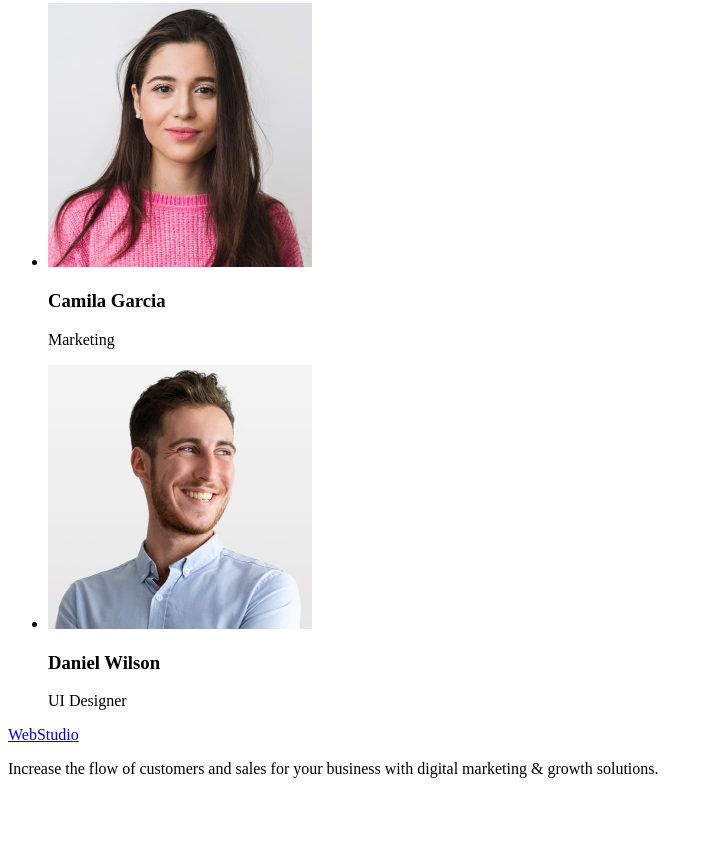
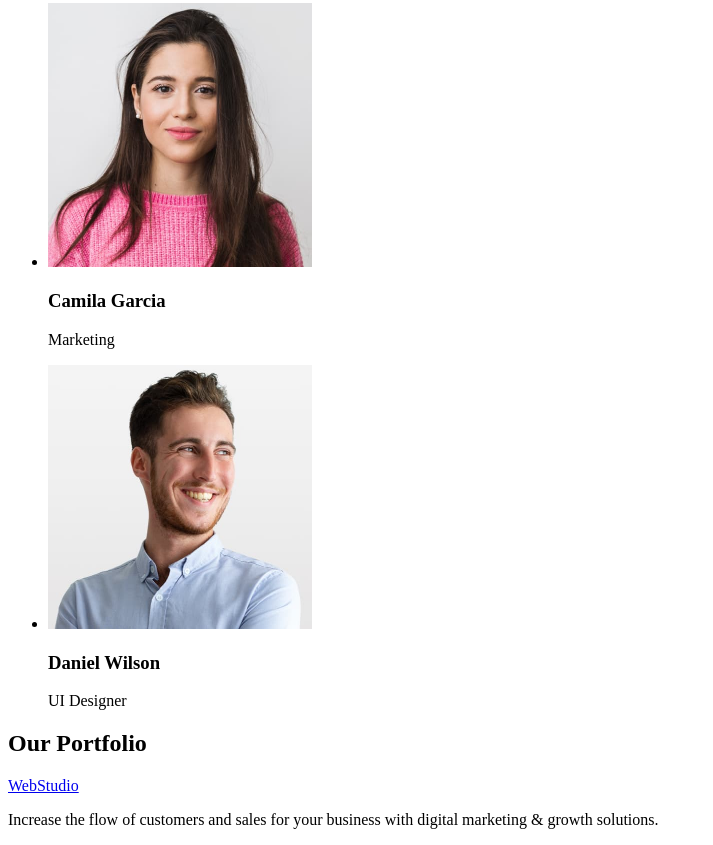
Before and after one commit to ollalasha/GOIT-Markup-HW-02, a plain HTML site: page index.html in a window 1280 px wide. Shown: the part 1380-2225 px from the top of the page, without its empty margins (0-713 px from the left). Before the commit the page ends 2174 px from the top, so only its background shows below. Drawn offline with Linux system fonts and the light colour scheme.

Commit message:
modified index.html

```diff
--- a/index.html
+++ b/index.html
@@ -128,6 +128,9 @@
           </li>
         </ul>
       </section>
+      <section>
+        <h2>Our Portfolio</h2>
+      </section>
     </main>
 
     <!-- ======================FOOTER======================  -->
```
